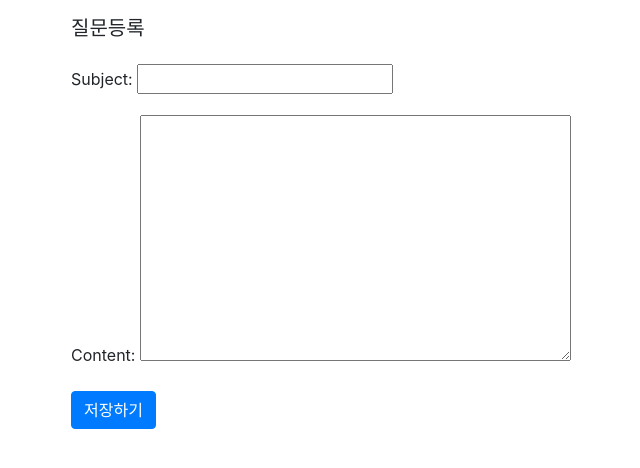
After one commit to duodecanol/dj_learning, a Django app: page /pybo/question/create/ in a window 1280 px wide. The commit adds this page. Shown: the top 468 px of the page, without its empty margins (14-654 px from the left). Run offline with Django 3.2, Linux system fonts and the light colour scheme; some libraries are stand-ins or nearby versions.

Commit message:
pybo: 2-10 New Question register Form

```diff
--- /dev/null
+++ b/pybo/forms.py
@@ -0,0 +1,7 @@
+from django import forms
+from pybo.models import Question
+
+class QuestionForm(forms.ModelForm):
+    class Meta:
+        model = Question # model to use
+        fields = ['subject', 'content'] # model attributes for using in QuestionForm
--- a/pybo/urls.py
+++ b/pybo/urls.py
@@ -9,4 +9,5 @@ urlpatterns = [
     # path('', views.IndexView.as_view()),
     path('<int:question_id>/', views.detail, name='detail'),
     path('answer/create/<int:question_id>/', views.answer_create, name='answer_create'),
+    path('question/create/', views.question_create, name='question_create'),
 ]
--- a/pybo/views.py
+++ b/pybo/views.py
@@ -3,6 +3,7 @@ from django.shortcuts import render, get_object_or_404, redirect
 from django.utils import timezone
 from django.views import generic
 
+from .forms import QuestionForm
 from .models import Question
 
 
@@ -38,3 +39,20 @@ def answer_create(request: HttpRequest, question_id: int) -> HttpResponse:
     # answer = Answer(question=question, content=request.POST.get('content'), create_date=timezone.now())
     # answer.save()
     return redirect('pybo:detail', question_id=question.id)
+
+
+def question_create(request: HttpRequest) -> HttpResponse:
+    """
+    pybo 질문 등록
+    """
+    if request.method == 'POST':
+        form = QuestionForm(request.POST)
+        if form.is_valid():
+            question = form.save(commit=False)
+            question.create_date = timezone.now()
+            question.save()
+            return redirect('pybo:index')
+    else: # if method is  GET
+        form = QuestionForm()
+    context = { 'form': form }
+    return render(request, 'pybo/question_form.html', context)
--- /dev/null
+++ b/templates/pybo/question_form.html
@@ -0,0 +1,13 @@
+{% extends 'base.html' %}
+{% block content %}
+<div class="container">
+    <h5 class="my-3 border-bottom- pb-2">질문등록</h5>
+    <form method="post" class="post-form my-3">
+        {% csrf_token %}
+        {{ form.as_p }}
+        <button type="submit" class="btn btn-primary">저장하기</button>
+    </form>
+
+</div>
+
+{% endblock %}
--- a/templates/pybo/question_list.html
+++ b/templates/pybo/question_list.html
@@ -28,5 +28,6 @@
 
         </tbody>
     </table>
+    <a href="{% url 'pybo:question_create' %}" class="btn btn-primary">질문 등록하기</a>
 </div>
 {% endblock %}
```
